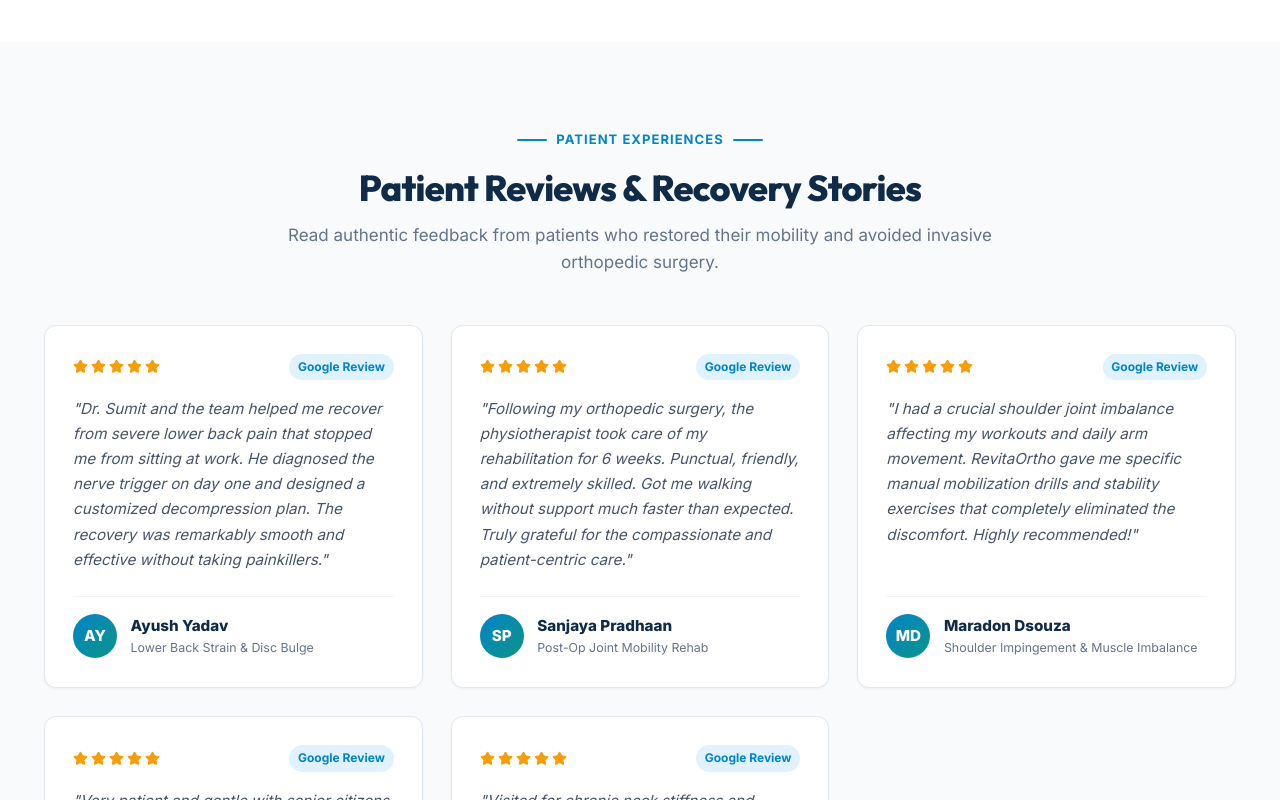
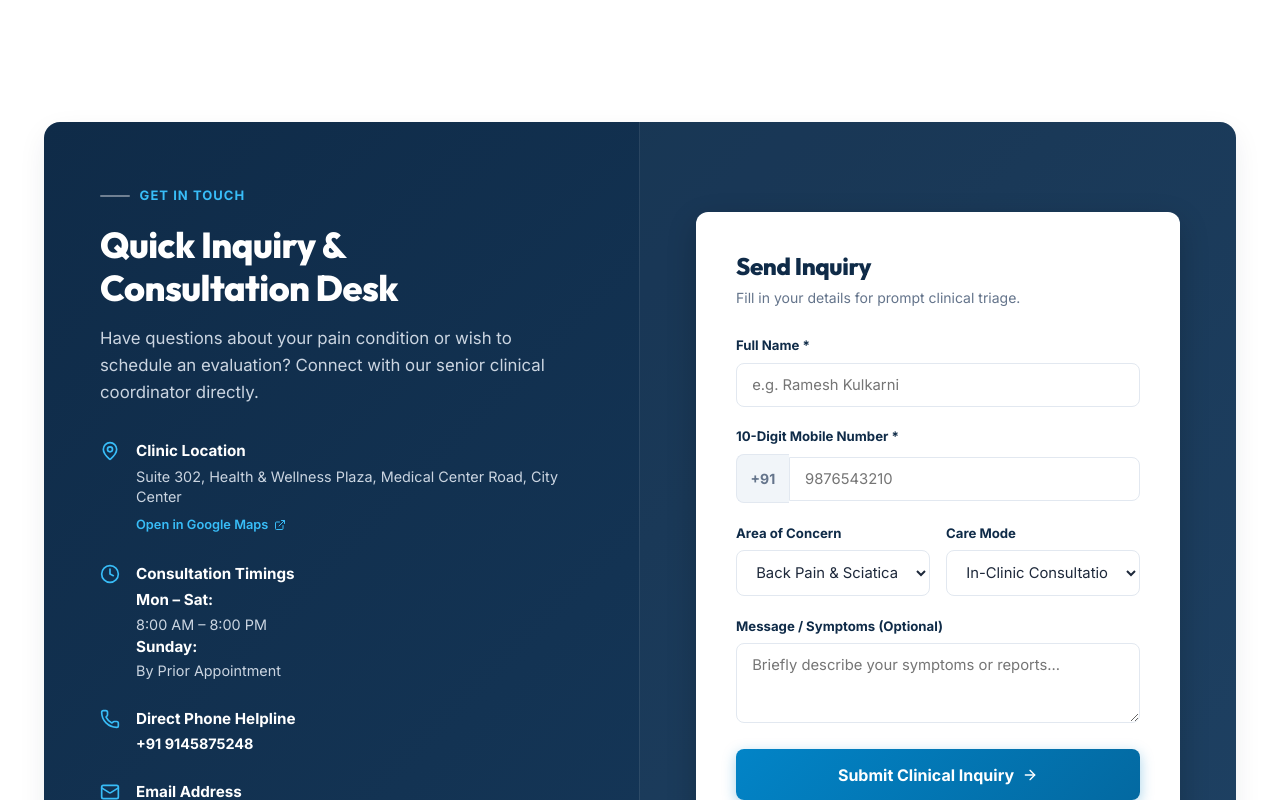
Before and after one commit to mayararothe28/physio-website, a React (Vite) app: page / in a window 1280 px wide. Shown: the part 5000-5800 px from the top of the page. Built offline with nearby package versions, Linux system fonts and the light colour scheme.

Commit message:
Remove Patient Experiences section from home page

```diff
--- a/src/pages/HomePage.jsx
+++ b/src/pages/HomePage.jsx
@@ -641,49 +641,6 @@ export default function HomePage() {
         </div>
       </section>
 
-      {/* ══════════════════════════════════════════════════════════════
-          7. PATIENT TESTIMONIALS & REVIEWS (Trustindex Google Style)
-         ══════════════════════════════════════════════════════════════ */}
-      <section className="wor-reviews-section" id="reviews">
-        <div className="wor-container">
-          <div className="wor-section-header-center">
-            <div className="wor-section-tag-line center-tag">
-              <span className="wor-divider-line"></span>
-              <span className="wor-section-kicker">PATIENT EXPERIENCES</span>
-              <span className="wor-divider-line"></span>
-            </div>
-            <h2 className="wor-section-title">Patient Reviews & Recovery Stories</h2>
-            <p className="wor-section-subtitle">
-              Read authentic feedback from patients who restored their mobility and avoided invasive orthopedic surgery.
-            </p>
-          </div>
-
-          <div className="wor-reviews-slider-grid">
-            {PATIENT_REVIEWS.map((rev) => (
-              <div key={rev.id} className="wor-review-card">
-                <div className="wor-review-card-head">
-                  <div className="wor-review-stars">
-                    {[...Array(rev.rating)].map((_, i) => (
-                      <Star key={i} size={15} className="star-gold" fill="#f59e0b" />
-                    ))}
-                  </div>
-                  <span className="wor-review-source">{rev.source}</span>
-                </div>
-
-                <p className="wor-review-text">"{rev.text}"</p>
-
-                <div className="wor-review-patient-meta">
-                  <div className="wor-patient-avatar">{rev.avatar}</div>
-                  <div>
-                    <strong className="wor-patient-name">{rev.name}</strong>
-                    <span className="wor-patient-condition">{rev.condition}</span>
-                  </div>
-                </div>
-              </div>
-            ))}
-          </div>
-        </div>
-      </section>
 
       {/* ══════════════════════════════════════════════════════════════
           8. QUICK INQUIRY / APPOINTMENT SECTION (Above Footer)
```
